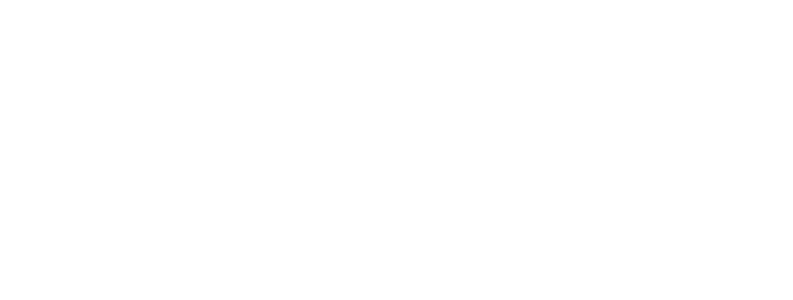
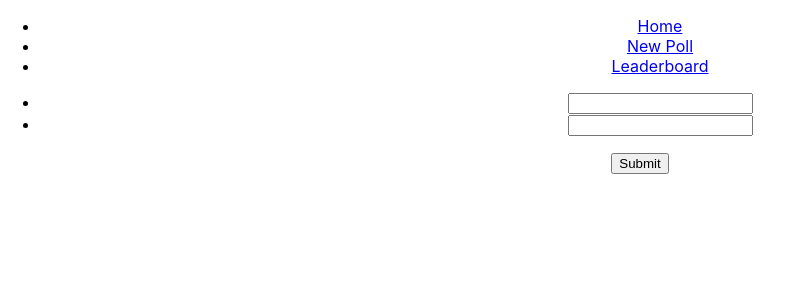
Before and after one commit to krzysztofwasilewski/would-you-rather, a React (Create React App) app: page /add in a window 1280 px wide. Shown: the top 300 px of the page, without its empty margins (0-793 px from the left). Built offline with nearby package versions, Linux system fonts and the light colour scheme.

Commit message:
feat: Add routing
Added routing for all views except Login.Logout.

```diff
--- a/src/components/AnsweredPollList.js
+++ b/src/components/AnsweredPollList.js
@@ -1,2 +1,10 @@
 import React from 'react'
 import PropTypes from 'prop-types'
+
+const AnsweredPollList = () => {
+    return <div>
+        Answered poll List
+    </div>
+}
+
+export default AnsweredPollList;
--- a/src/components/App.js
+++ b/src/components/App.js
@@ -3,13 +3,33 @@
 import {getData} from '../actions/shared';
 import {connect} from 'react-redux';
 import PropTypes from 'prop-types';
+import Header from './Header';
+import {BrowserRouter as Router, Route} from 'react-router-dom';
+import Home from './Home';
+import NewPoll from './NewPoll';
+import Leaderboard from './LeaderBoard';
 
 class App extends Component {
   componentDidMount() {
     this.props.dispatch(getData());
   }
   render() {
-    return <div className='App'></div>;
+    return (
+      <div className='App'>
+        <Router>
+          <>
+            <Header />
+            <Route exact path='/' component={Home} />
+            <Route path='/add'>
+              <NewPoll />
+            </Route>
+            <Route path='/leaderboard'>
+              <Leaderboard />
+            </Route>
+          </>
+        </Router>
+      </div>
+    );
   }
 }
 App.propTypes = {
--- /dev/null
+++ b/src/components/Header.js
@@ -0,0 +1,17 @@
+import React from 'react'
+import PropTypes from 'prop-types'
+
+import Navigation from './Navigation'
+import Profile from './Profile'
+
+const Header = ({ authedUser }) => {
+    return <div>
+        <Navigation />
+        {authedUser && <Profile />}
+    </div>
+}
+Header.propTypes = {
+    authedUser: PropTypes.string
+}
+
+export default Header;
--- /dev/null
+++ b/src/components/Home.js
@@ -0,0 +1,34 @@
+import React from 'react';
+import PropTypes from 'prop-types';
+import {Route, NavLink} from 'react-router-dom';
+import AnsweredPollList from './AnsweredPollList';
+import UnansweredPollList from './UnansweredPollList';
+
+const Home = ({location, match}) => {
+  return (
+    <>
+      <nav>
+        <ul>
+          <li>
+            <NavLink to={`${match.url}?a`}>Answered</NavLink>
+          </li>
+          <li>
+            <NavLink to={`${match.url}?u`}>Unanswered</NavLink>
+          </li>
+        </ul>
+      </nav>
+      {location.search === '?a' && <AnsweredPollList />}
+
+      {location.search === '?u' && <UnansweredPollList />}
+    </>
+  );
+};
+
+Home.propTypes = {
+  match: PropTypes.shape({
+    url: PropTypes.string.isRequired
+  }).isRequired,
+  location: PropTypes.shape({search: PropTypes.string.isRequired}).isRequired
+};
+
+export default Home;
--- /dev/null
+++ b/src/components/LeaderBoard.js
@@ -0,0 +1,10 @@
+import React from 'react';
+import PropTypes from 'prop-types';
+
+const LeaderBoard = () => {
+    return <div>
+        Leaderboard
+    </div>
+}
+
+export default LeaderBoard;
--- a/src/components/Navigation.js
+++ b/src/components/Navigation.js
@@ -6,13 +6,13 @@
     <nav>
       <ul>
         <li>
-          <NavLink>Home</NavLink>{' '}
+          <NavLink to='/'>Home</NavLink>
         </li>
         <li>
-          <NavLink>New Poll</NavLink>{' '}
+          <NavLink to='/add'>New Poll</NavLink>
         </li>
         <li>
-          <NavLink>Leaderboard</NavLink>{' '}
+          <NavLink to='/leaderboard'>Leaderboard</NavLink>
         </li>
       </ul>
     </nav>
--- a/src/components/NewPoll.js
+++ b/src/components/NewPoll.js
@@ -1,2 +1,25 @@
-import React from 'react'
-import PropTypes from 'prop-types'
+import React, {Component} from 'react';
+import PropTypes from 'prop-types';
+
+class NewPoll extends Component {
+  state = {optionOneText: '', optionTwoText: ''};
+  render() {
+    return (
+      <div>
+        <form>
+          <ul>
+            <li>
+              <input type='text' value={this.state.optionOneText} />
+            </li>
+            <li>
+              <input type='text' value={this.state.optionTwoText} />
+            </li>
+          </ul>
+          <button>Submit</button>
+        </form>
+      </div>
+    );
+  }
+}
+
+export default NewPoll;
--- /dev/null
+++ b/src/components/Profile.js
@@ -0,0 +1,24 @@
+import React from 'react';
+import PropTypes from 'prop-types';
+import {NavLink} from 'react-router-dom';
+import {connect} from 'react-redux';
+import {pick} from 'lodash';
+
+const Profile = ({name, avatarURL}) => {
+  return (
+    <div>
+      <span>{`Hello, ${name}`}</span>
+      <img src={avatarURL} alt={`Avatar for ${name}`}></img>
+      <NavLink to='/login'>Log out</NavLink>
+    </div>
+  );
+};
+Profile.propTypes = {
+  name: PropTypes.string.isRequired,
+  avatarURL: PropTypes.string.isRequired
+};
+
+function mapStateToProps({users, authedUser}) {
+  return pick(users[authedUser], ['name', 'avatarURL']);
+}
+export default connect(mapStateToProps)(Profile);
--- a/src/components/UnansweredPoll.js
+++ /dev/null
@@ -1,2 +0,0 @@
-import React from 'react'
-import PropTypes from 'prop-types'
--- a/src/components/UnansweredPollList.js
+++ b/src/components/UnansweredPollList.js
@@ -1,2 +1,10 @@
 import React from 'react'
 import PropTypes from 'prop-types'
+
+const UnansweredPollList = () => {
+    return <div>
+        Unanswered poll List
+    </div>
+}
+
+export default UnansweredPollList;
```
Also changed, not shown: src/components/Login.js (+10 -1 lines), src/components/PollPage.js (added, +19 -0 lines).
